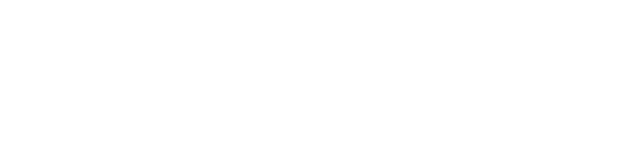
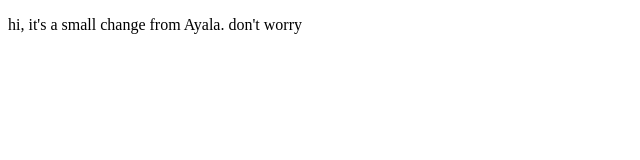
Before and after one commit to TSH61-git/git-lesson1, a plain HTML site: page index.html in a window 1280 px wide. Shown: the whole page, without its empty margins (0-640 px from the left). Drawn offline with Linux system fonts and the light colour scheme.

Commit message:
small change from Ayala

```diff
--- a/index.html
+++ b/index.html
@@ -4,6 +4,7 @@
     <meta charset="UTF-8">
     <meta name="viewport" content="width=device-width, initial-scale=1.0">
     <title>Document</title>
+    <p>hi, it's a small change from Ayala. don't worry</p>
 </head>
 <body>
 
```
